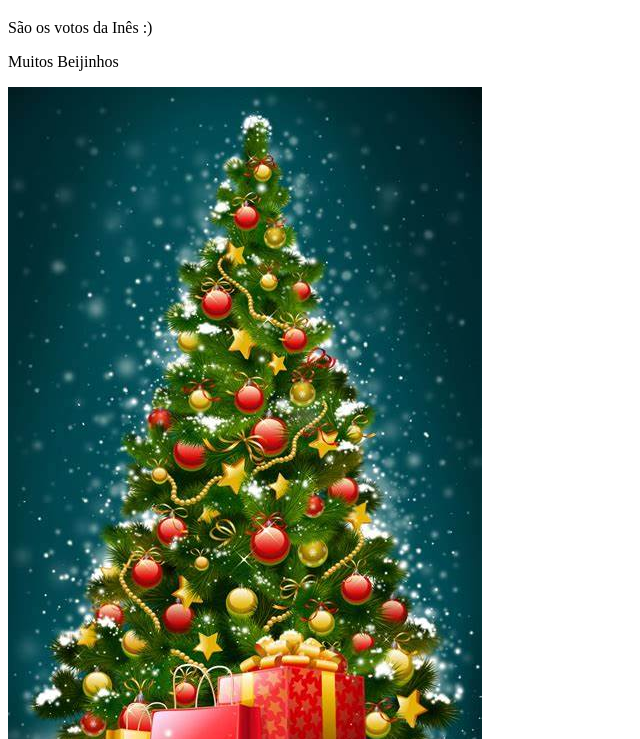
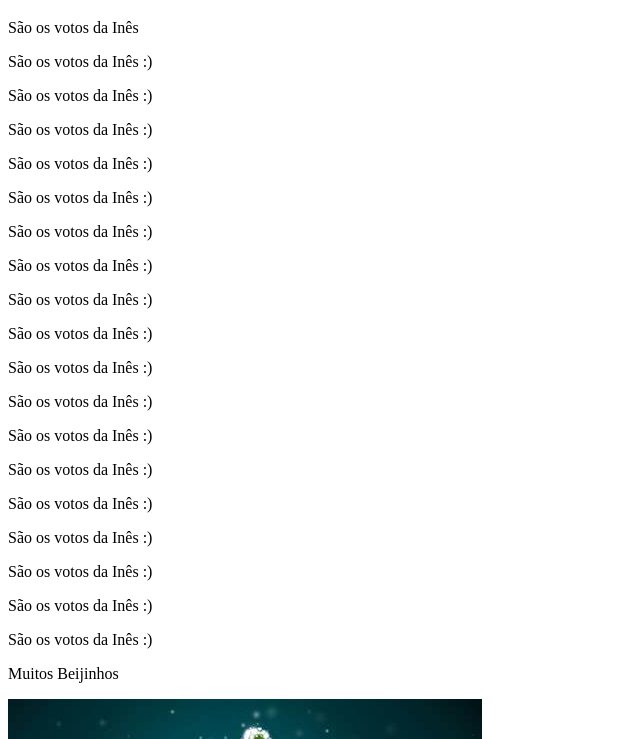
Before and after one commit to paulo-m-vieira-alb/ibreda.github.io, a plain HTML site: page index.html in a window 1280 px wide. Shown: the part 61-800 px from the top of the page, without its empty margins (0-640 px from the left). Drawn offline with Linux system fonts and the light colour scheme.

Commit message:
Update index.html

```diff
--- a/index.html
+++ b/index.html
@@ -7,6 +7,24 @@
 </head>
 <body>
     <h1>Boas Festas e um Feliz Natal</h1>
+    <p>São os votos da Inês</p>
+    <p>São os votos da Inês :)</p>
+    <p>São os votos da Inês :)</p>
+    <p>São os votos da Inês :)</p>
+    <p>São os votos da Inês :)</p>
+    <p>São os votos da Inês :)</p>
+    <p>São os votos da Inês :)</p>
+    <p>São os votos da Inês :)</p>
+    <p>São os votos da Inês :)</p>
+    <p>São os votos da Inês :)</p>
+    <p>São os votos da Inês :)</p>
+    <p>São os votos da Inês :)</p>
+    <p>São os votos da Inês :)</p>
+    <p>São os votos da Inês :)</p>
+    <p>São os votos da Inês :)</p>
+    <p>São os votos da Inês :)</p>
+    <p>São os votos da Inês :)</p>
+    <p>São os votos da Inês :)</p>
     <p>São os votos da Inês :)</p>
     <p>Muitos Beijinhos</p>
     <img src="natal.jpg" alt="Sample Image">
```
